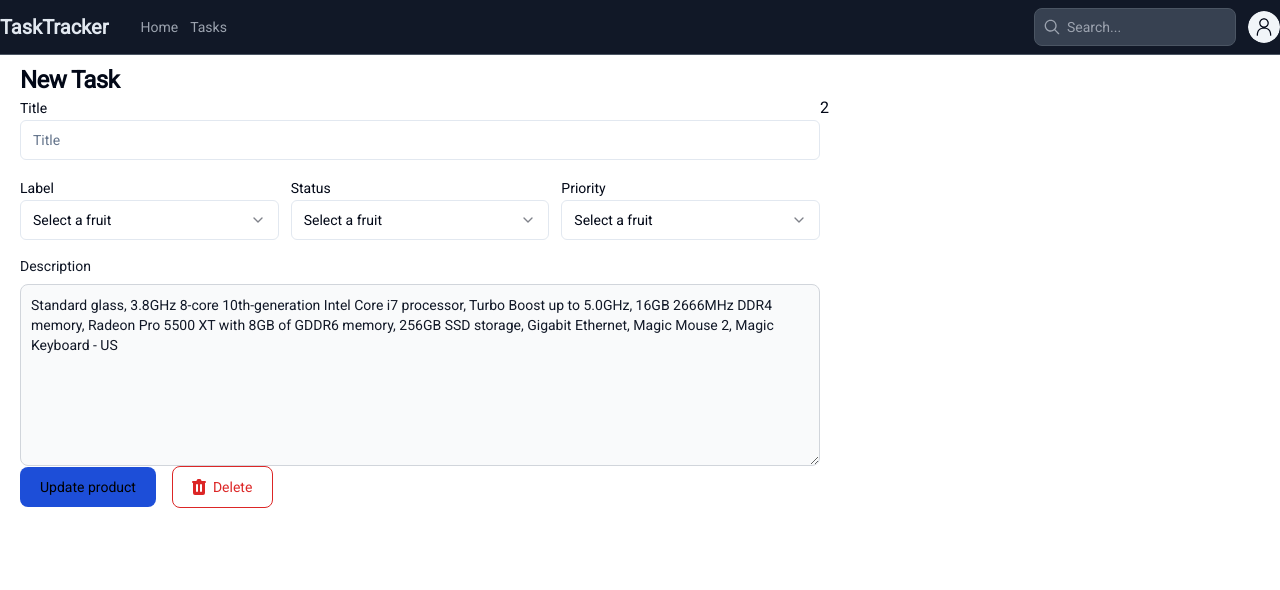
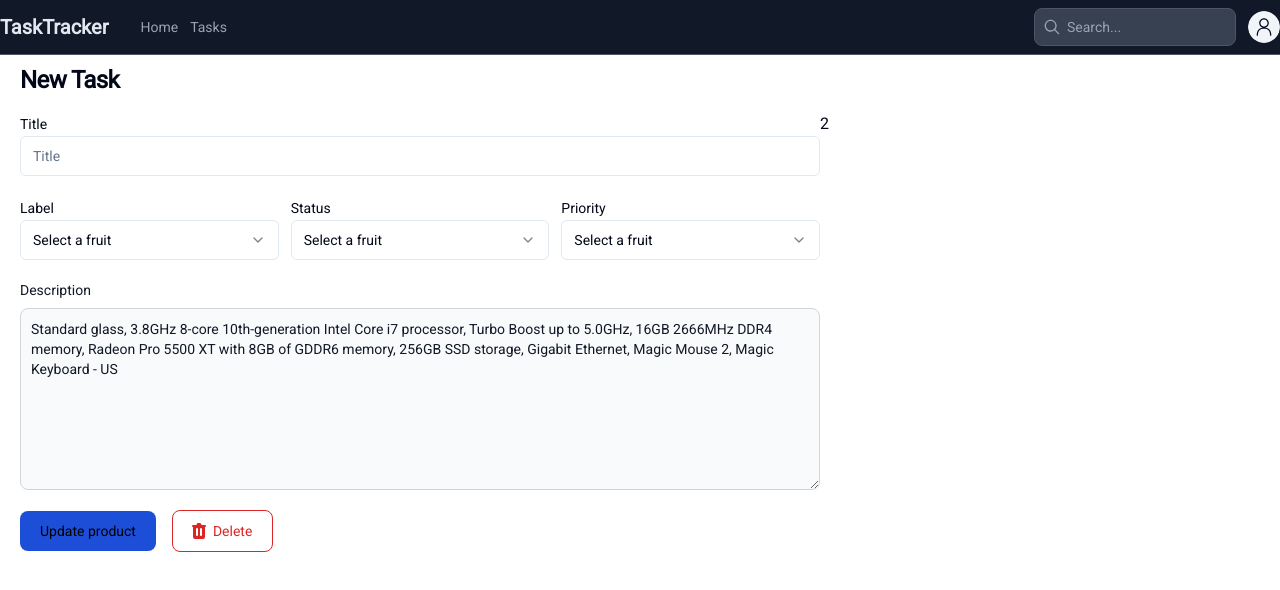
Before and after one commit to KennyMwendwaX/task-trace, a Next.js app: page /tasks/new-task in a window 1280 px wide. Shown: the top 590 px of the page. Built offline with nearby package versions, Linux system fonts and the light colour scheme.

Commit message:
npm i npm i @wsyimark/react

```diff
--- a/app/tasks/new-task/page.tsx
+++ b/app/tasks/new-task/page.tsx
@@ -15,10 +15,9 @@ export default function NewTask() {
     <>
       <div className="container mx-auto mt-4 px-5 pb-5 pt-12">
         <div className="text-2xl font-bold tracking-tight">New Task</div>
-        <div className="flex items-start">
+        <div className="flex items-start pt-4">
           <div className="w-[800px]">
-            <form>
-              <div className="space-y-4">
+            <form className="space-y-5">
               <div className="sm:col-span-2">
                 <Label htmlFor="title">Title</Label>
                 <Input type="title" id="title" placeholder="Title" />
@@ -91,12 +90,10 @@ export default function NewTask() {
                   className="block p-2.5 w-full text-sm text-gray-900 bg-gray-50 rounded-lg border border-gray-300 focus:ring-primary-500 focus:border-primary-500"
                   placeholder="Write a product description here...">
                   Standard glass, 3.8GHz 8-core 10th-generation Intel Core i7
-                    processor, Turbo Boost up to 5.0GHz, 16GB 2666MHz DDR4
-                    memory, Radeon Pro 5500 XT with 8GB of GDDR6 memory, 256GB
-                    SSD storage, Gigabit Ethernet, Magic Mouse 2, Magic Keyboard
-                    - US
+                  processor, Turbo Boost up to 5.0GHz, 16GB 2666MHz DDR4 memory,
+                  Radeon Pro 5500 XT with 8GB of GDDR6 memory, 256GB SSD
+                  storage, Gigabit Ethernet, Magic Mouse 2, Magic Keyboard - US
                 </textarea>
-                </div>
               </div>
               <div className="flex items-center space-x-4">
                 <button
--- a/package.json
+++ b/package.json
@@ -24,6 +24,7 @@
     "@types/node": "20.6.2",
     "@types/react": "18.2.21",
     "@types/react-dom": "18.2.7",
+    "@wysimark/react": "^3.0.20",
     "autoprefixer": "10.4.15",
     "class-variance-authority": "^0.7.0",
     "clsx": "^2.0.0",
@@ -32,7 +33,7 @@
     "eslint-config-next": "^13.5.2",
     "lucide-react": "^0.279.0",
     "next": "^13.5.3",
-    "postcss": "8.4.29",
+    "postcss": "^8.4.31",
     "react": "^18.2.0",
     "react-dom": "^18.2.0",
     "recharts": "^2.8.0",
```
Also changed, not shown: 1 other file (tests, documents, lock files or other folders). Lines whose indentation alone changed are shown as unchanged.
